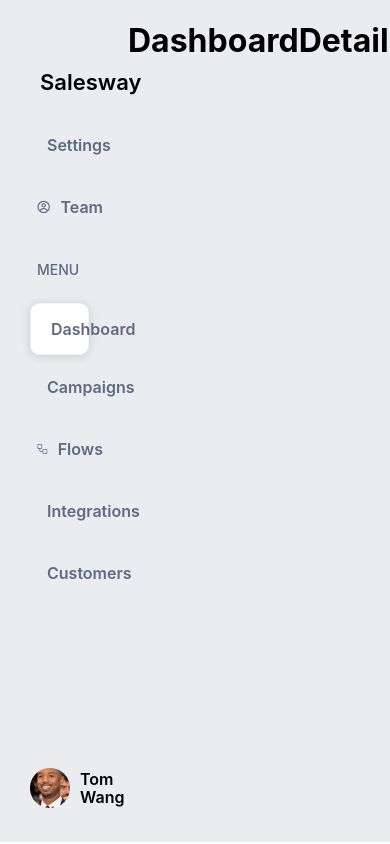
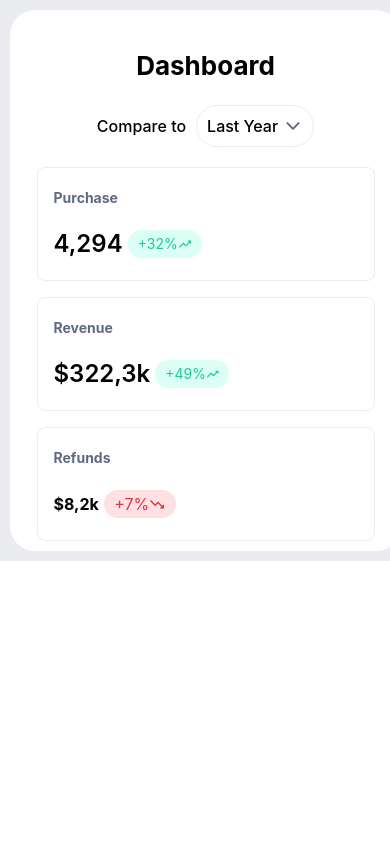
Before and after one commit to Yash0125/salesway, a React (Create React App) app: page / in a window 390 px wide. Built offline with nearby package versions, Linux system fonts and the light colour scheme; the HTML template or start-up script is replaced by a standard one.

Commit message:
style : changes to make responsive

```diff
--- a/src/compenents/DashboardDetails/DashboardDetails.css
+++ b/src/compenents/DashboardDetails/DashboardDetails.css
@@ -1,3 +1,41 @@
 .dashboard-details-container{
     width: 80vw;
+    display: flex;
+    flex-direction: row;
 }
+
+.dashboard-details-left-container{
+    width: 55vw;
+    background-color: white;
+    margin: 10px 0;
+    border-radius: 25px;
+    padding: 30px;
+    display: flex;
+    flex-direction: column;
+}
+
+.dashboard-details-right-container{
+    width: 25vw;
+}
+
+@media screen and (max-width: 768px) {
+    .dashboard-details-container{
+        width: 100vw;
+        display: flex;
+        flex-direction: column;
+    }
+
+    .dashboard-details-left-container{
+        width: 90vw;
+        background-color: white;
+        margin: 10px 10px;
+        border-radius: 25px;
+        padding: 10px 20px;
+        display: flex;
+        flex-direction: column;
+    }
+
+    .dashboard-details-right-container{
+        width: 95vw;
+    }
+  }
--- a/src/compenents/DashboardDetails/DashboardDetails.jsx
+++ b/src/compenents/DashboardDetails/DashboardDetails.jsx
@@ -1,10 +1,14 @@
 import React from "react";
 import "./DashboardDetails.css";
+import DashboardTop from "../DashboardTop/DashboardTop";
 
 const DashboardDetails = () => {
   return (
     <div className="dashboard-details-container">
-      <h1>DashboardDetails</h1>
+      <div className="dashboard-details-left-container">
+        <DashboardTop/>
+      </div>
+      <div className="dashboard-details-right-container"></div>
     </div>
   );
 };
--- a/src/compenents/Sidebar/Sidebar.css
+++ b/src/compenents/Sidebar/Sidebar.css
@@ -94,3 +94,8 @@
   font-weight: 600;
   margin-left: 10px;
 }
+@media screen and (max-width: 767px) {
+  .sidebar-container {
+    display: none;
+  }
+}
```
